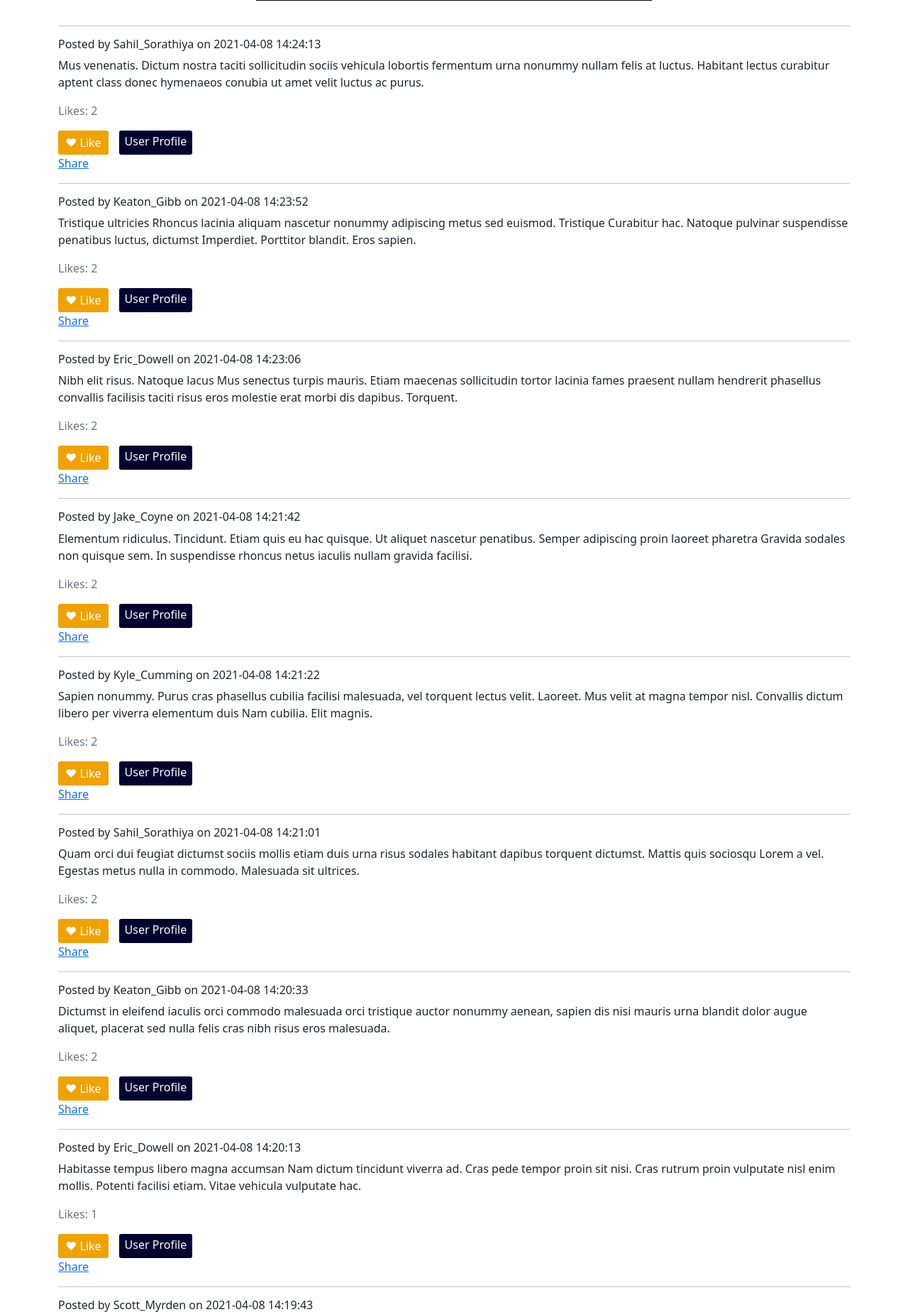
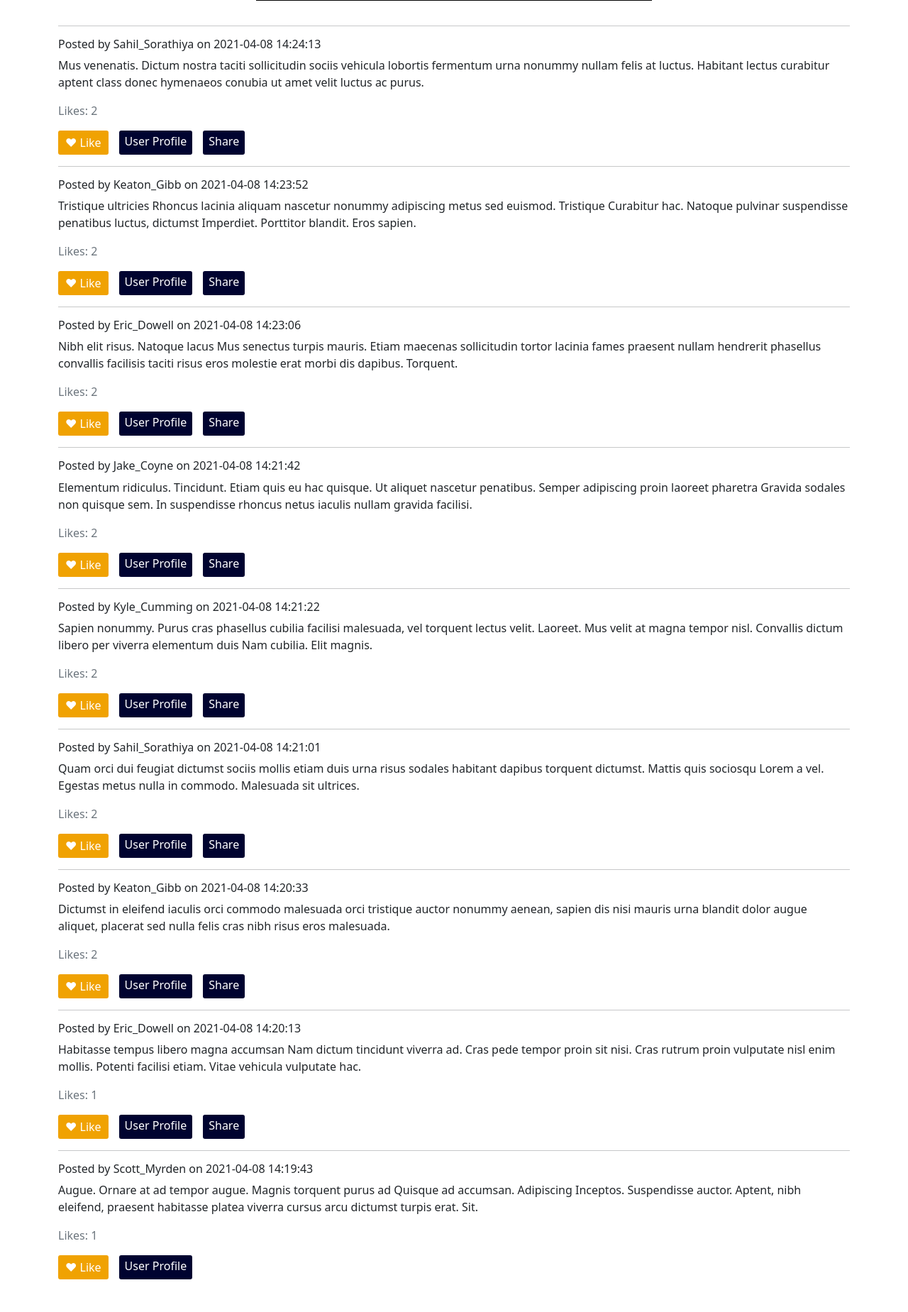
Before and after one commit to kylecumming/2170GP2, a PHP site: the page made by index.php in a window 1280 px wide. Shown: the part 325-2174 px from the top of the page at 71% size. Run offline with PHP 8.4, Linux system fonts and the light colour scheme; a user stored in the database is signed in; data comes from the database, SQL or seed files in the repository; data that the repository does not hold is empty.

Commit message:
Update load-posts.php

```diff
--- a/includes/load-posts.php
+++ b/includes/load-posts.php
@@ -108,14 +108,13 @@ if (!isset($_SESSION['userID'])) {
                     echo "<div class='d-flex'><form action='index.php' method='GET'>
                             <input type='submit' value='♥ Like'  class='like-btn' name='like$row[post_id]'/>
                           </form>
-                          <a href='profile.php?clickedUser=$row[user_id]' role='button' class='view-btn'>User Profile</a>
-                          </div>";
+                          <a href='profile.php?clickedUser=$row[user_id]' role='button' class='view-btn'>User Profile</a>";
 
                           //Share button (done by Scott Myrden)
                     if ($row["user_id"]!=$_SESSION["userID"]){
-                        echo '<a href="includes/share.php?postshare='.$row["post_id"].'&profile='.$row["user_id"].'">Share</a>';
+                        echo '<a class="view-btn" href="includes/share.php?postshare='.$row["post_id"].'&profile='.$row["user_id"].'">Share</a>';
                     }
-                    echo "</section>";
+                    echo "</div></section>";
         $resultIndex++;
     }
 }
```
